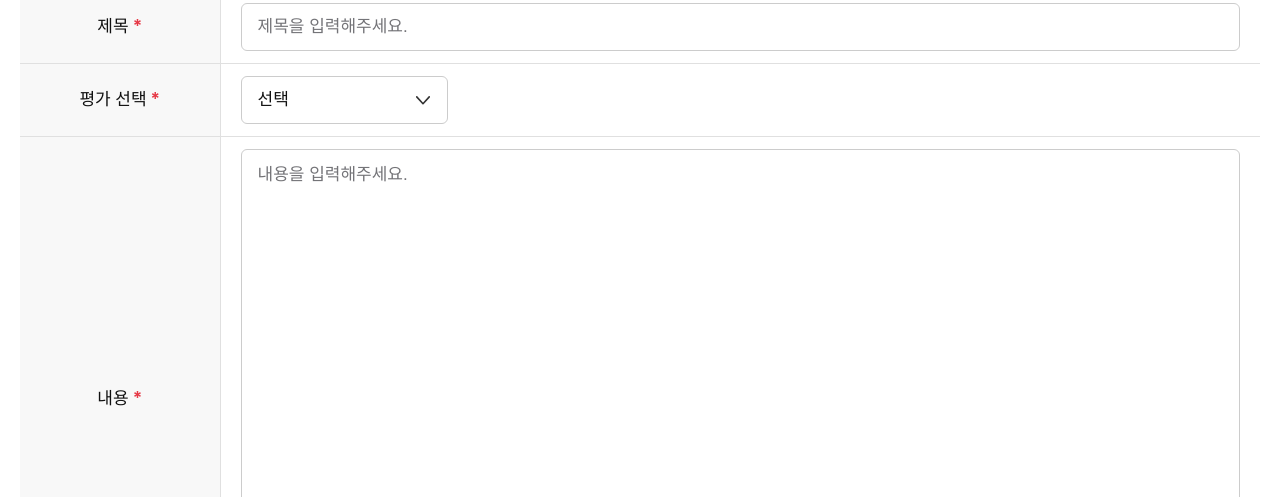
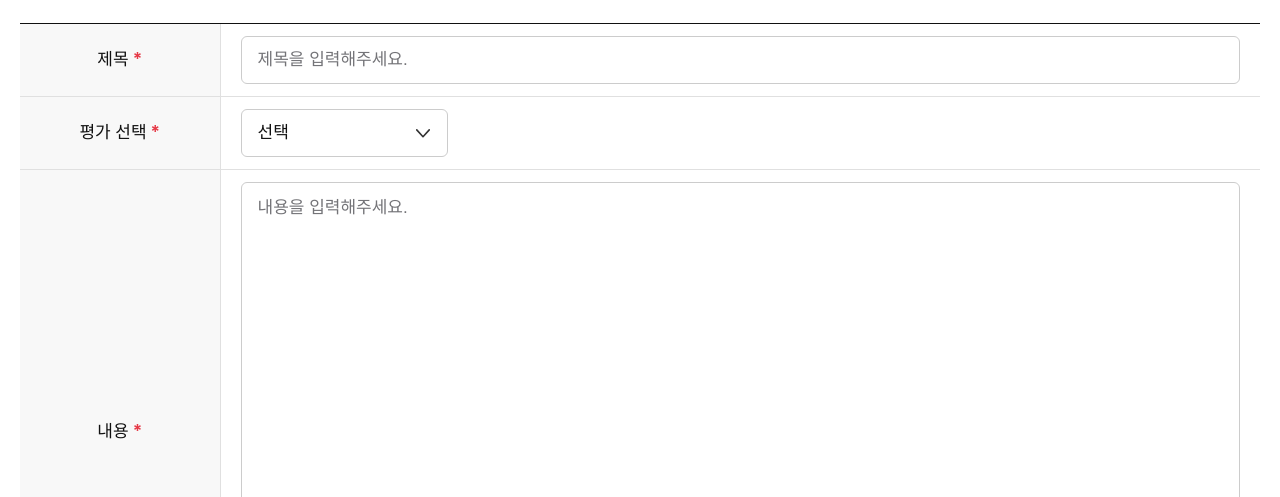
Before and after one commit to lebass98/familynet-fces, a website: page src/assessment/FE_SE_0024.html in a window 1280 px wide. Shown: the part 303-800 px from the top of the page. Drawn offline with nearby package versions, Linux system fonts and the light colour scheme; files that its build step writes are made by us from their sources; a web font is replaced by a local one.

Commit message:
feat: mt-33 유틸리티 클래스 추가 및 파일 업로드 필드에 수동 텍스트 입력 활성화

```diff
--- a/public/assets/css/base.css
+++ b/public/assets/css/base.css
@@ -149,6 +149,10 @@ textarea[readonly] {
 
 .mt-32 {
     margin-top: 32px !important;
+}
+
+.mt-33 {
+    margin-top: 33px !important;
 }
 
 .mt-40 {
--- a/src/assessment/FE_SE_0024.html
+++ b/src/assessment/FE_SE_0024.html
@@ -11,7 +11,7 @@
 
         <h2 class="page-title">이의신청</h2>
 
-        <div class="write-table-wrap">
+        <div class="write-table-wrap mt-33">
           <table class="write-table">
             <caption>이의신청 등록 양식</caption>
             <colgroup>
@@ -44,7 +44,7 @@
                 <td>
                   <div class="file-upload-group">
                     <div class="input-group">
-                      <input type="text" class="f-input" readonly placeholder="첨부파일을 등록해주세요." />
+                      <input type="text" class="f-input" placeholder="첨부파일을 등록해주세요." />
                       <button type="button" class="f-btn secondary large">파일선택</button>
                     </div>
                     <div class="file-list-box">
```
